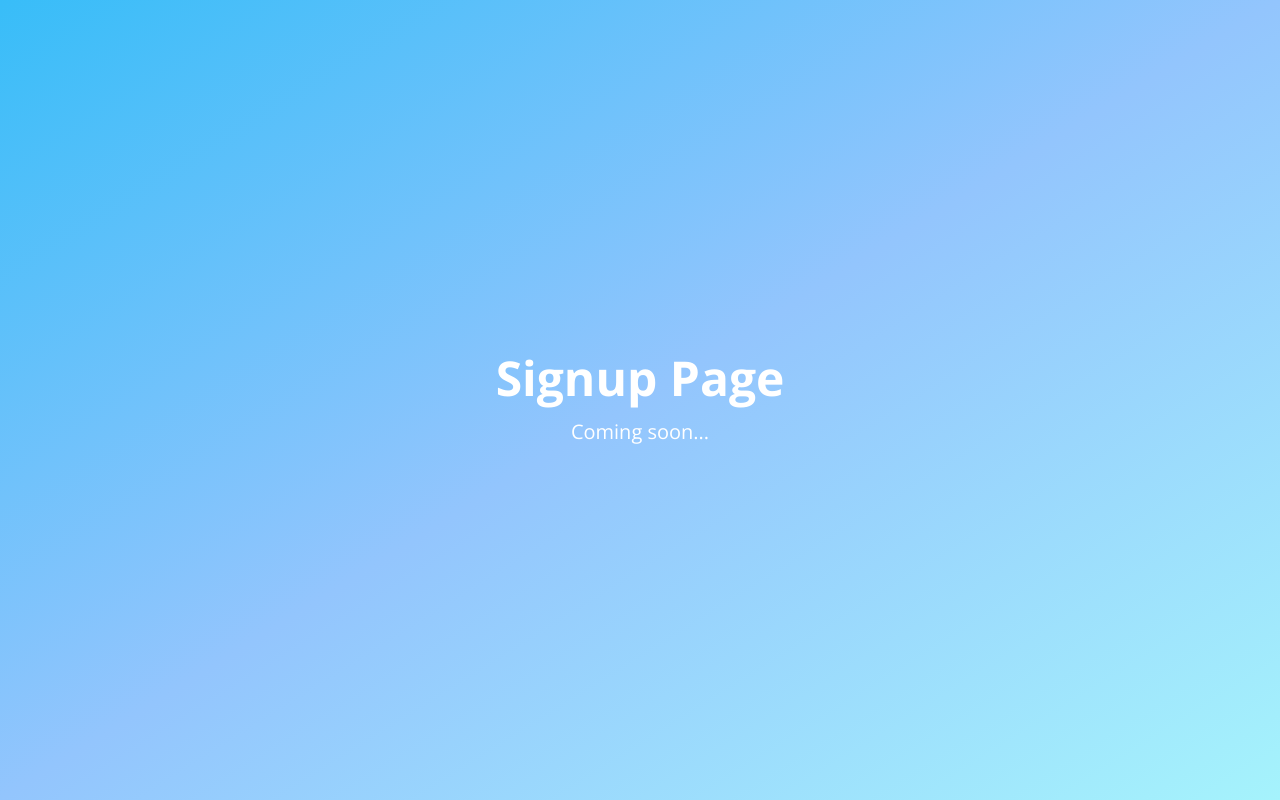
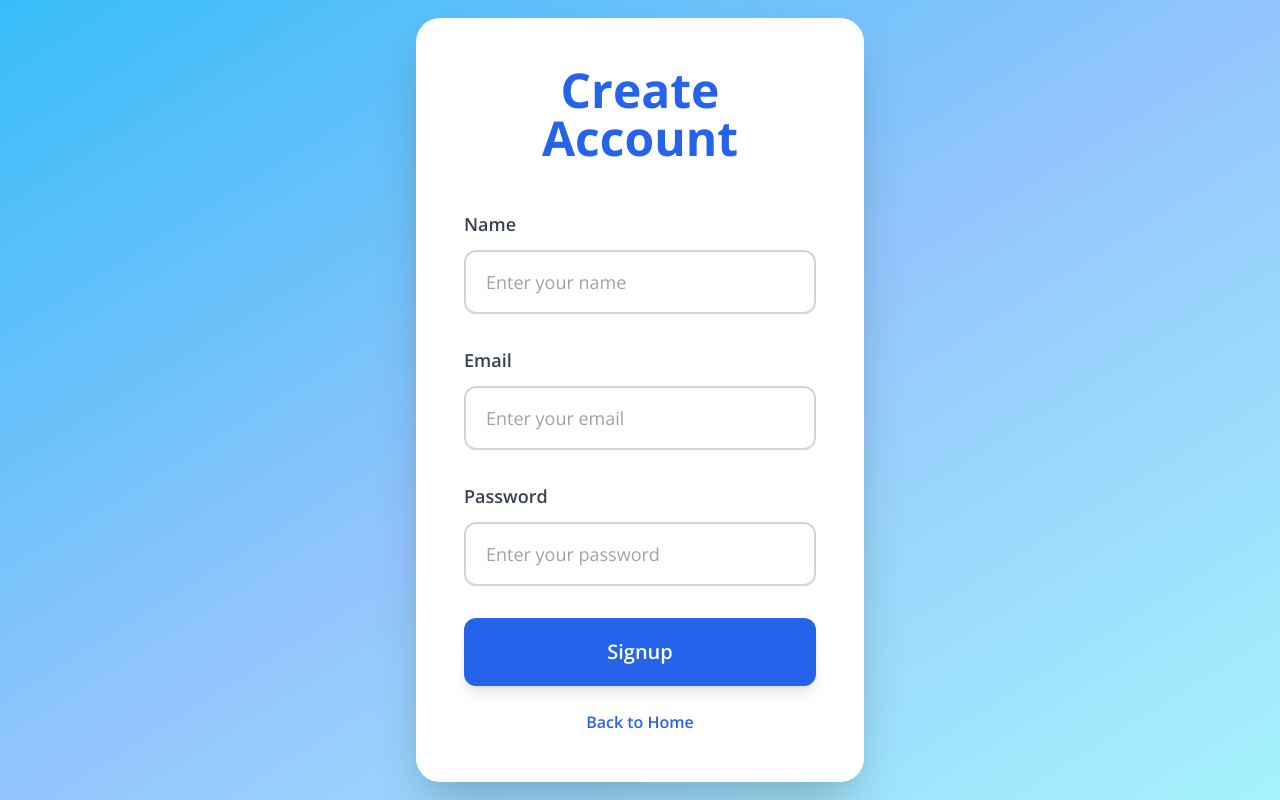
Before and after one commit to RamsGIT21/OSC4TASKMANAGER, a React (Vite) app: page /signup in a window 1280 px wide. Built offline with nearby package versions, Linux system fonts and the light colour scheme.

Commit message:
Updated Signup.tsx

```diff
--- a/src/pages/Signup.tsx
+++ b/src/pages/Signup.tsx
@@ -1,9 +1,84 @@
+import { useState } from 'react';
+import { useNavigate } from 'react-router-dom';
+
 function Signup() {
+  const navigate = useNavigate();
+  const [name, setName] = useState('');
+  const [email, setEmail] = useState('');
+  const [password, setPassword] = useState('');
+
+  const handleSignup = (e: React.FormEvent) => {
+    e.preventDefault();
+    console.log('Signup:', { name, email, password });
+  };
+
   return (
     <div className="min-h-screen bg-gradient-to-br from-sky-400 via-blue-300 to-cyan-200 flex items-center justify-center px-4">
-      <div className="text-center text-white">
-        <h1 className="text-5xl font-bold">Signup Page</h1>
-        <p className="mt-4 text-xl">Coming soon...</p>
+      <div className="bg-white rounded-3xl shadow-2xl p-12 w-full max-w-md">
+        <h1 className="text-5xl font-bold text-blue-600 text-center mb-12">
+          Create Account
+        </h1>
+
+        <form onSubmit={handleSignup} className="space-y-8">
+          <div>
+            <label htmlFor="name" className="block text-lg font-semibold text-gray-700 mb-3">
+              Name
+            </label>
+            <input
+              type="text"
+              id="name"
+              value={name}
+              onChange={(e) => setName(e.target.value)}
+              className="w-full px-5 py-4 text-lg border-2 border-gray-300 rounded-xl focus:outline-none focus:border-blue-500 transition-colors"
+              placeholder="Enter your name"
+              required
+            />
+          </div>
+
+          <div>
+            <label htmlFor="email" className="block text-lg font-semibold text-gray-700 mb-3">
+              Email
+            </label>
+            <input
+              type="email"
+              id="email"
+              value={email}
+              onChange={(e) => setEmail(e.target.value)}
+              className="w-full px-5 py-4 text-lg border-2 border-gray-300 rounded-xl focus:outline-none focus:border-blue-500 transition-colors"
+              placeholder="Enter your email"
+              required
+            />
+          </div>
+
+          <div>
+            <label htmlFor="password" className="block text-lg font-semibold text-gray-700 mb-3">
+              Password
+            </label>
+            <input
+              type="password"
+              id="password"
+              value={password}
+              onChange={(e) => setPassword(e.target.value)}
+              className="w-full px-5 py-4 text-lg border-2 border-gray-300 rounded-xl focus:outline-none focus:border-blue-500 transition-colors"
+              placeholder="Enter your password"
+              required
+            />
+          </div>
+
+          <button
+            type="submit"
+            className="w-full bg-blue-600 text-white font-semibold text-xl py-5 rounded-xl shadow-lg hover:bg-blue-700 hover:shadow-xl transition-all duration-300 mt-8"
+          >
+            Signup
+          </button>
+        </form>
+
+        <button
+          onClick={() => navigate('/')}
+          className="w-full mt-6 text-blue-600 font-semibold hover:text-blue-800 transition-colors"
+        >
+          Back to Home
+        </button>
       </div>
     </div>
   );
```
